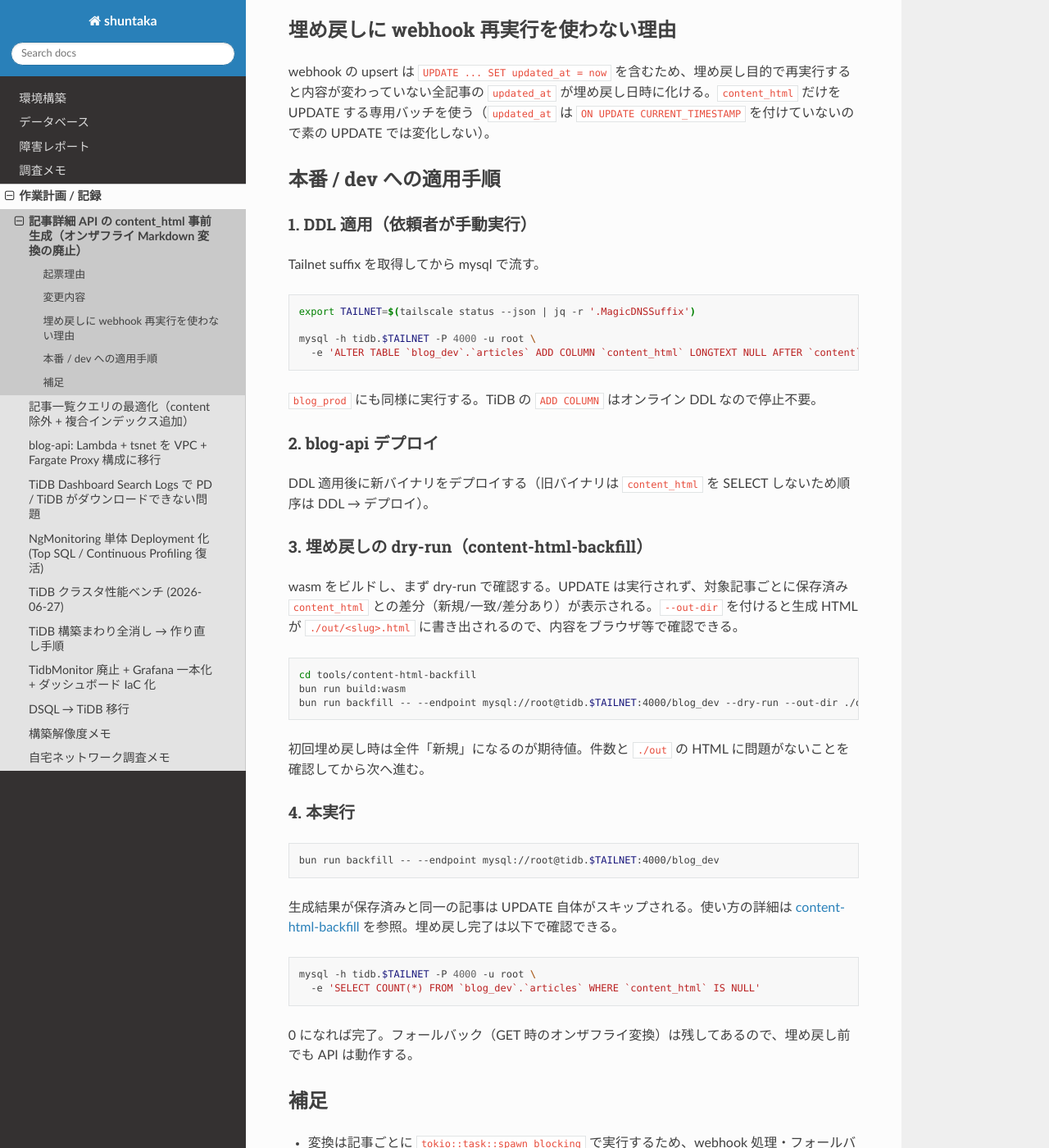
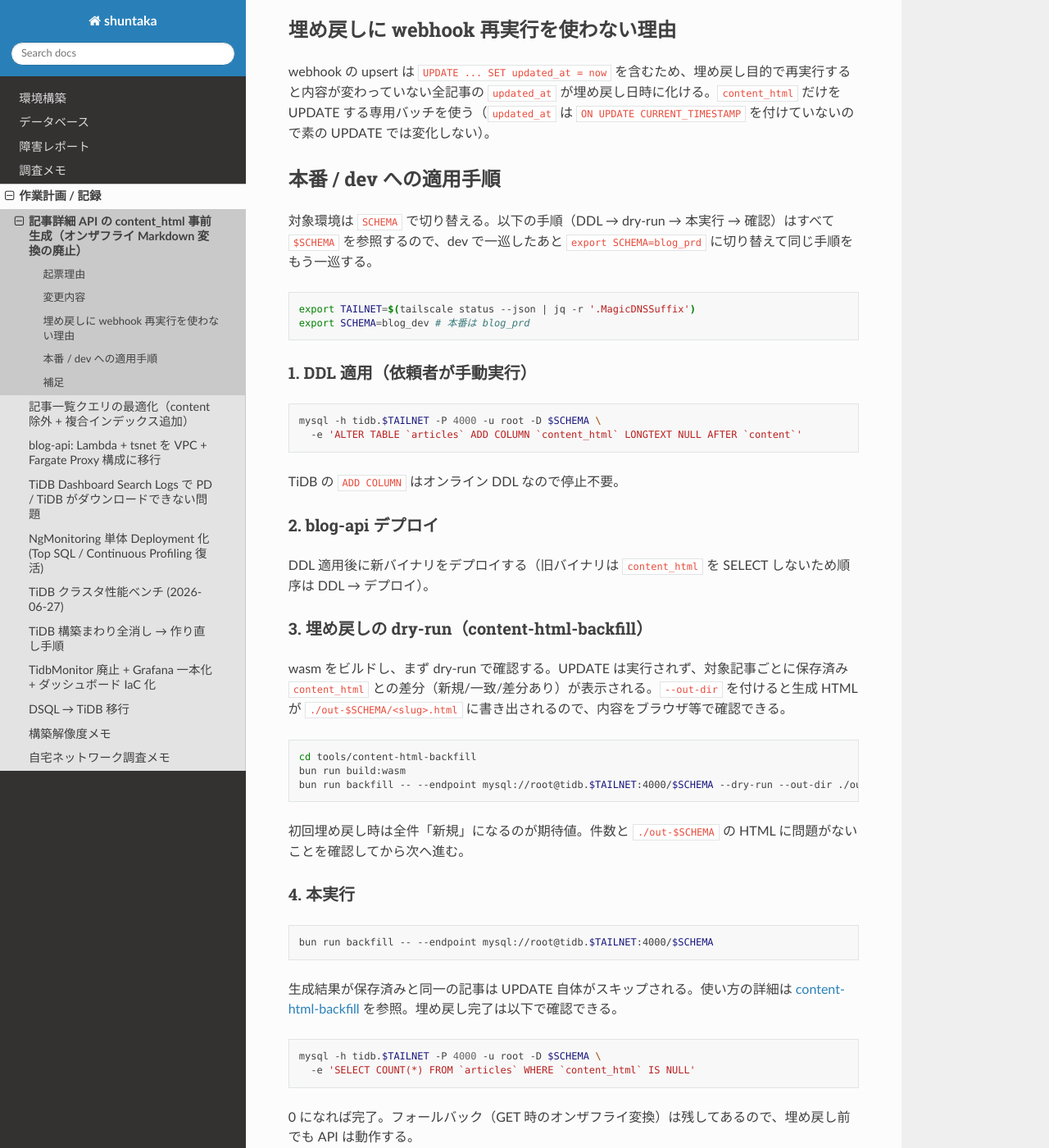
Before and after one commit to shuntaka9576/shuntaka-dev, a Sphinx documentation site: the page built from docs/source/tasks/2026-07-02-articles-content-html-pregeneration.md, in a window 1280 px wide and 1400 px high, scrolled down 979 px. Shown: the whole window at 82% size. Built offline with Sphinx 7.4.7 and the Read the Docs theme 3.1.0, drawn with Linux system fonts in a browser that asks for light colours; pages that are not in the unit, such as notebooks, are missing from menus.

Commit message:
docs: 本番スキーマ名を blog_prd に修正し適用手順を SCHEMA 切り替え対応に変更

````diff
--- a/docs/source/tasks/2026-07-02-articles-content-html-pregeneration.md
+++ b/docs/source/tasks/2026-07-02-articles-content-html-pregeneration.md
@@ -27,18 +27,21 @@ webhook の upsert は `UPDATE ... SET updated_at = now` を含むため、埋
 
 ## 本番 / dev への適用手順
 
-### 1. DDL 適用（依頼者が手動実行）
-
-Tailnet suffix を取得してから mysql で流す。
+対象環境は `SCHEMA` で切り替える。以下の手順（DDL → dry-run → 本実行 → 確認）はすべて `$SCHEMA` を参照するので、dev で一巡したあと `export SCHEMA=blog_prd` に切り替えて同じ手順をもう一巡する。
 
 ```bash
 export TAILNET=$(tailscale status --json | jq -r '.MagicDNSSuffix')
-
-mysql -h tidb.$TAILNET -P 4000 -u root \
-  -e 'ALTER TABLE `blog_dev`.`articles` ADD COLUMN `content_html` LONGTEXT NULL AFTER `content`'
+export SCHEMA=blog_dev # 本番は blog_prd
 ```
 
-`blog_prod` にも同様に実行する。TiDB の `ADD COLUMN` はオンライン DDL なので停止不要。
+### 1. DDL 適用（依頼者が手動実行）
+
+```bash
+mysql -h tidb.$TAILNET -P 4000 -u root -D $SCHEMA \
+  -e 'ALTER TABLE `articles` ADD COLUMN `content_html` LONGTEXT NULL AFTER `content`'
+```
+
+TiDB の `ADD COLUMN` はオンライン DDL なので停止不要。
 
 ### 2. blog-api デプロイ
 
@@ -46,27 +49,27 @@ DDL 適用後に新バイナリをデプロイする（旧バイナリは `conte
 
 ### 3. 埋め戻しの dry-run（content-html-backfill）
 
-wasm をビルドし、まず dry-run で確認する。UPDATE は実行されず、対象記事ごとに保存済み `content_html` との差分（新規/一致/差分あり）が表示される。`--out-dir` を付けると生成 HTML が `./out/<slug>.html` に書き出されるので、内容をブラウザ等で確認できる。
+wasm をビルドし、まず dry-run で確認する。UPDATE は実行されず、対象記事ごとに保存済み `content_html` との差分（新規/一致/差分あり）が表示される。`--out-dir` を付けると生成 HTML が `./out-$SCHEMA/<slug>.html` に書き出されるので、内容をブラウザ等で確認できる。
 
 ```bash
 cd tools/content-html-backfill
 bun run build:wasm
-bun run backfill -- --endpoint mysql://root@tidb.$TAILNET:4000/blog_dev --dry-run --out-dir ./out
+bun run backfill -- --endpoint mysql://root@tidb.$TAILNET:4000/$SCHEMA --dry-run --out-dir ./out-$SCHEMA
 ```
 
-初回埋め戻し時は全件「新規」になるのが期待値。件数と `./out` の HTML に問題がないことを確認してから次へ進む。
+初回埋め戻し時は全件「新規」になるのが期待値。件数と `./out-$SCHEMA` の HTML に問題がないことを確認してから次へ進む。
 
 ### 4. 本実行
 
 ```bash
-bun run backfill -- --endpoint mysql://root@tidb.$TAILNET:4000/blog_dev
+bun run backfill -- --endpoint mysql://root@tidb.$TAILNET:4000/$SCHEMA
 ```
 
 生成結果が保存済みと同一の記事は UPDATE 自体がスキップされる。使い方の詳細は [content-html-backfill](../01_development.md#content-html-backfill) を参照。埋め戻し完了は以下で確認できる。
 
 ```bash
-mysql -h tidb.$TAILNET -P 4000 -u root \
-  -e 'SELECT COUNT(*) FROM `blog_dev`.`articles` WHERE `content_html` IS NULL'
+mysql -h tidb.$TAILNET -P 4000 -u root -D $SCHEMA \
+  -e 'SELECT COUNT(*) FROM `articles` WHERE `content_html` IS NULL'
 ```
 
 0 になれば完了。フォールバック（GET 時のオンザフライ変換）は残してあるので、埋め戻し前でも API は動作する。
````
Also changed, not shown: docs/source/tasks/2026-06-26-dsql-to-tidb-migration.md (+1 -1 lines), tools/dsql-cli/dsl-tidb/README.md, 2 other files.
